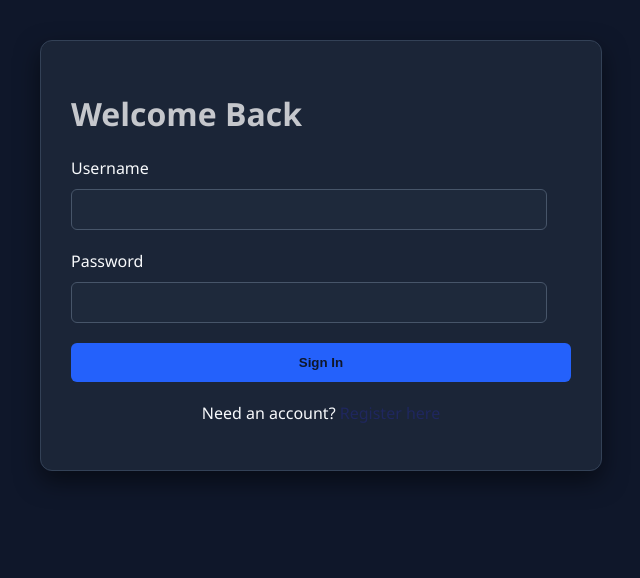
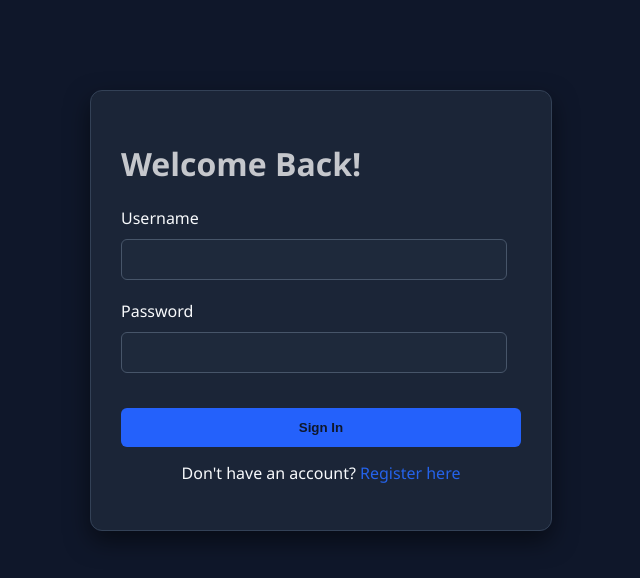
Before and after one commit to khngxuanming-boop/CSP-2620---GROUP-3, a Flask app: template templates/login.html in a window 1280 px wide. Shown: the top 578 px of the page, without its empty margins (319-959 px from the left). Run offline with Flask 3, Linux system fonts and the light colour scheme; the template is opened without the code that fills it, so the values that code supplies are empty.

Commit message:
FIxed oddities
Also readded things that disappeared from the merge mishap

```diff
--- a/templates/login.html
+++ b/templates/login.html
@@ -1,15 +1,17 @@
 <!DOCTYPE html>
 <html lang="en">
 <head>
-    <title>Login to Queues </title>
+    <title>Login to Queues</title>
     <link rel="stylesheet" href="{{ url_for('static', filename='style.css') }}">
 </head>
 <body>
-    <div class="card">
-        <h1>Welcome Back</h1>
+    <div class="card" style="max-width: 400px; margin: 50px auto;">
+        <h1>Welcome Back!</h1>
+
         {% if error %}
-            <p style="color: #ef4444; font-weight: bold; text-align: center;">{{ error }}</p>
+            <p style="color: #ef4444; font-weight: bold; text-align: center; background: rgba(239, 68, 68, 0.1); padding: 10px; border-radius: 5px;">{{ error }}</p>
         {% endif %}
+
         <form method="POST">
             <label>Username</label>
             <input type="text" name="username" required>
@@ -17,10 +19,10 @@
             <label>Password</label>
             <input type="password" name="password" required>
 
-            <button type="submit">Sign In</button>
+            <button type="submit" style="width: 100%; margin-top: 15px;">Sign In</button>
         </form>
-        <p style="text-align: center; margin-top: 20px;">
-            Need an account? <a href="/register">Register here</a>
+        <p style="text-align: center; margin-top: 15px;">
+            Don't have an account? <a href="/register" style="color: #2563eb;">Register here</a>
         </p>
     </div>
 </body>
```
